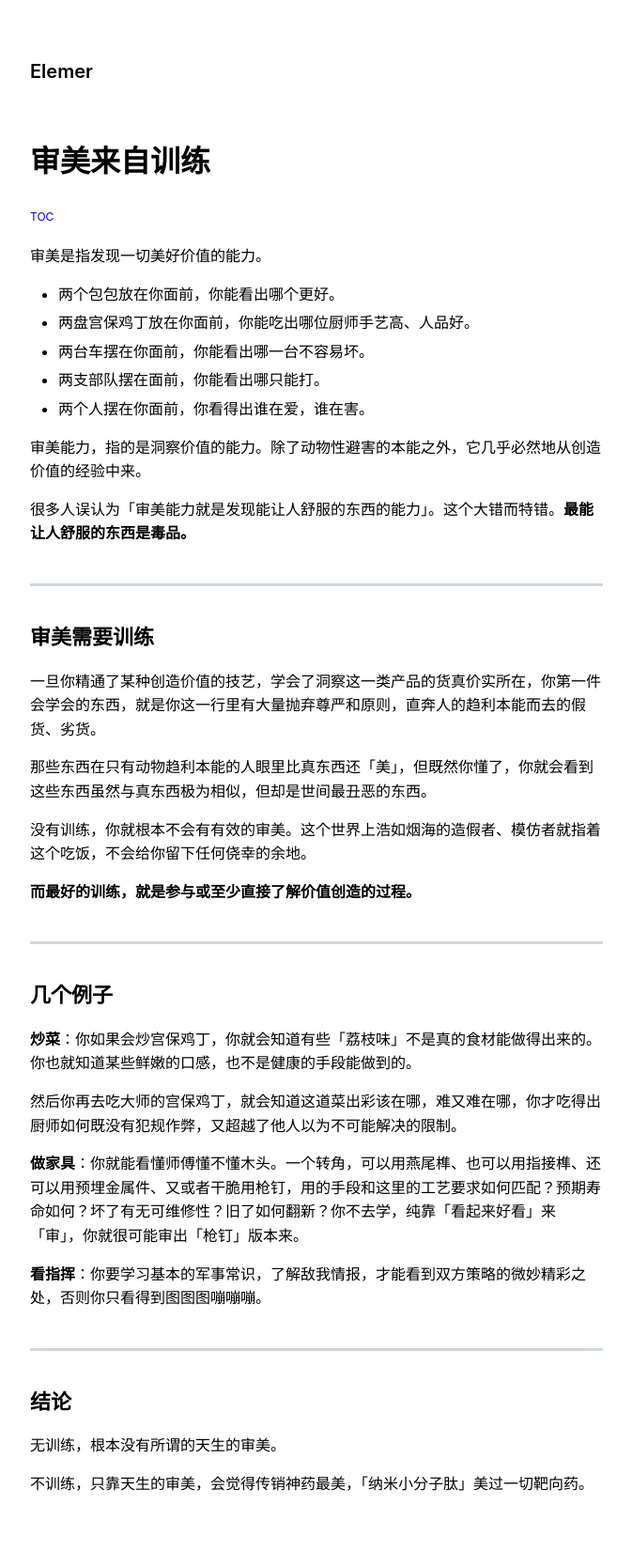
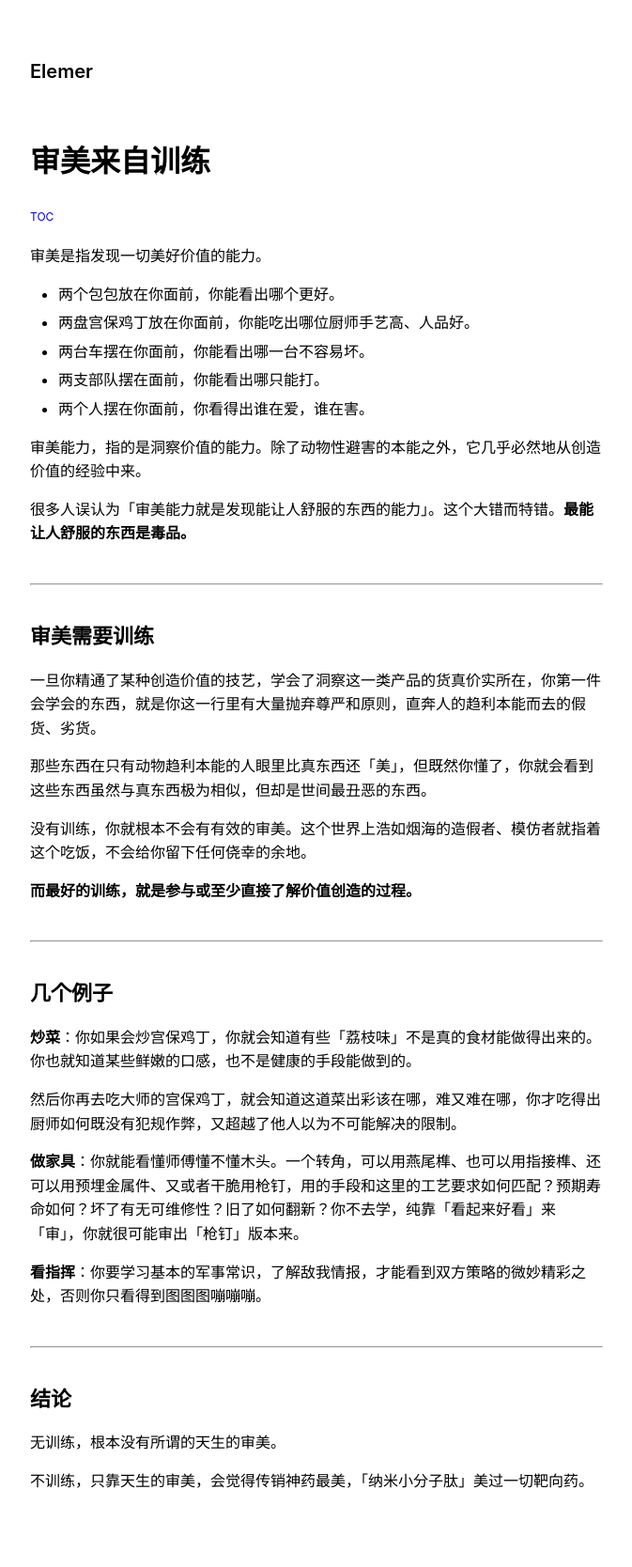
Before and after one commit to elemer1/elemer1.github.io, a Jekyll site: the page built from _markdown/审美来自训练.md, in a window 1280 px wide. Shown: the whole page at 94% size, without its empty margins (303-976 px from the left). Built offline with Jekyll 4.4.1, drawn with Linux system fonts in a browser that asks for light colours.

Commit message:
Use default browser hr rendering
Drop the custom gray border so hr uses the browser's default style,
which renders black via the universal color:#000 rule.

https://claude.ai/code/session_01WfwWJGfWqUFAhARm4QqEU6

```diff
--- a/_layouts/default.html
+++ b/_layouts/default.html
@@ -61,7 +61,7 @@
     main blockquote p:first-child{margin-top:0}
     main blockquote p:last-child{margin-bottom:0}
     main img{max-width:100%;height:auto;display:block}
-    main hr{border:0;border-top:3px solid #d0d7de;margin:40px 0}
+    main hr{margin:40px 0}
     main pre{overflow-x:auto;max-width:100%;background:#f6f8fa;padding:14px 16px;border-radius:6px;font-size:14px;line-height:1.5;margin:20px 0}
     main code,main a{overflow-wrap:anywhere;word-break:break-word}
     main code{font-family:ui-monospace,SFMono-Regular,"SF Mono",Menlo,Consolas,monospace;font-size:.9em;padding:2px 5px;background:#f6f8fa;border-radius:4px}
```
